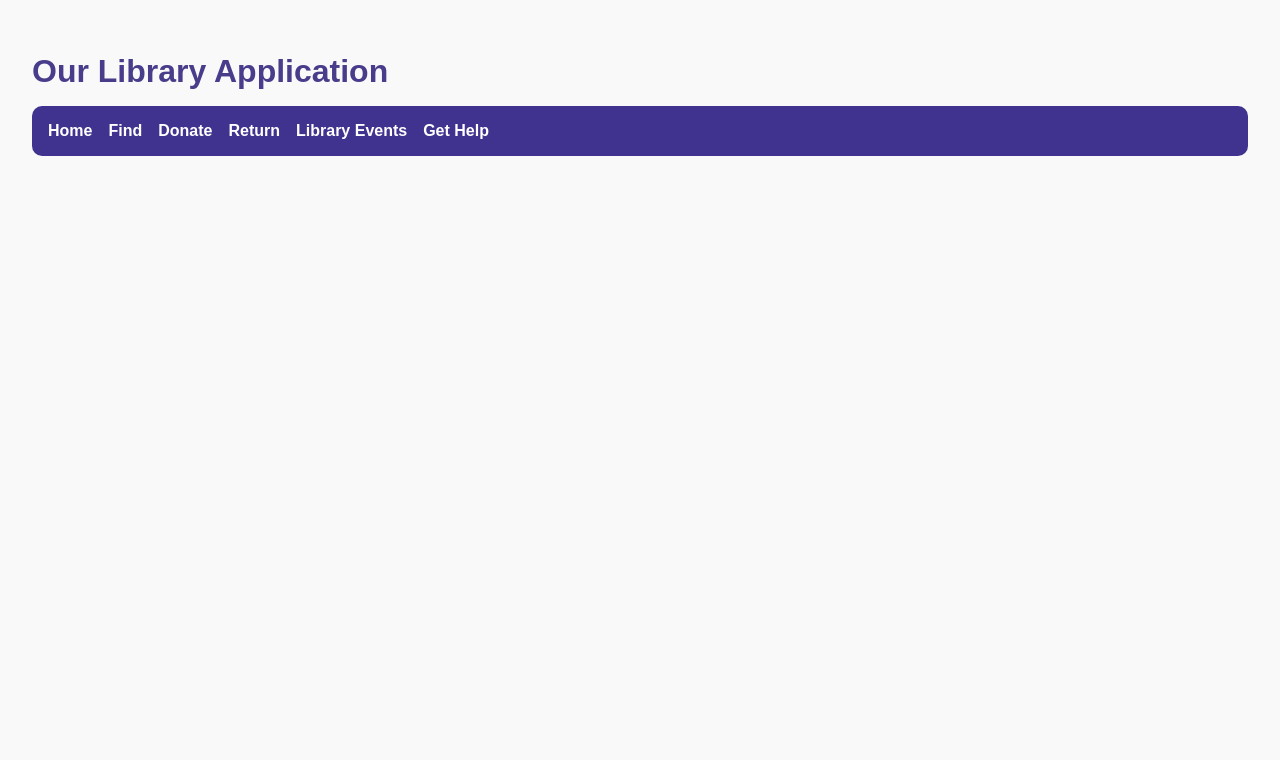
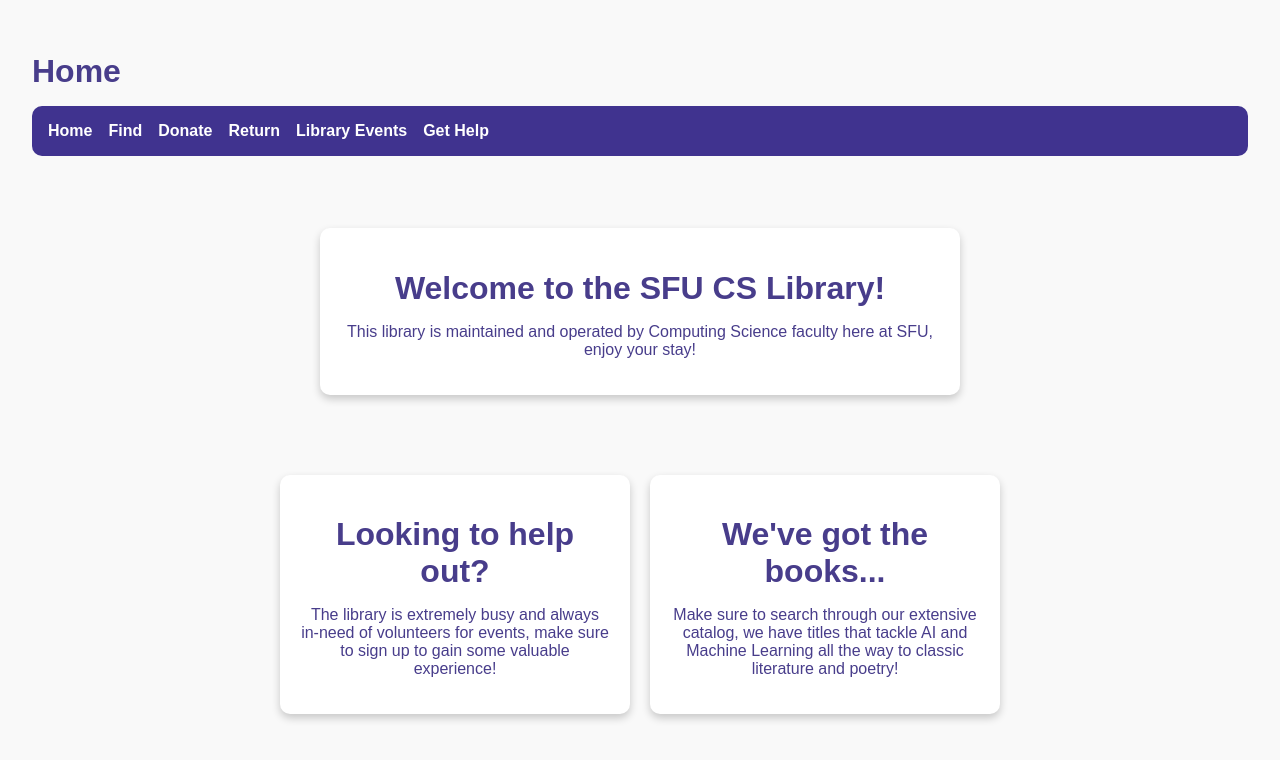
Before and after one commit to ComradeAdash/CMPT_354_project, a Flask app: page /home in a window 1280 px wide. Shown: the top 760 px of the page. Run offline with Flask 3, Linux system fonts and the light colour scheme.

Commit message:
updated styling, added volunteer button for events

```diff
--- a/modules/routes.py
+++ b/modules/routes.py
@@ -259,6 +259,11 @@
 
         return redirect(url_for(f'find_event', message='You Have Succesfully Registered for the event!{}'))
 
+    # query logic for registering for an event
+    @app.route('/volunteer', methods=['GET', 'POST'])
+    def volunteer_event():
+        pass
+
     # query logic for librarian help, getting help requests etc.
     @app.route('/help', methods=['GET', 'POST'])
     def ask_librarian():
--- a/static/style.css
+++ b/static/style.css
@@ -159,3 +159,19 @@
     max-width: 800px;
     margin: auto;
 }
+
+.main-container {
+    padding:5%;
+    display: flex;
+    justify-content: center;
+    gap: 20px;
+}
+
+.container{
+    background: white;
+    padding: 20px;
+    border-radius: 10px;
+    width: 600px;
+    box-shadow: 0 4px 8px rgba(0, 0, 0, 0.2);
+    text-align: center;
+}
--- a/templates/index.html
+++ b/templates/index.html
@@ -1,8 +1,24 @@
 {% extends 'base.html' %}
 
 {% block head %}
-    <h1>Our Library Application</h1>
+    <h1>Home</h1>
 {% endblock %}
 
 {% block body %}
+    <div class="main-container">
+        <div class="container">
+            <h1>Welcome to the SFU CS Library!</h1>
+            <p>This library is maintained and operated by Computing Science faculty here at SFU, enjoy your stay!</p>
+        </div>
+    </div>
+    <div class="main-container">
+        <div class="container">
+            <h1>Looking to help out?</h1>
+            <p>The library is extremely busy and always in-need of volunteers for events, make sure to sign up to gain some valuable experience!</p>
+        </div>
+        <div class="container">
+            <h1>We've got the books...</h1>
+            <p>Make sure to search through our extensive catalog, we have titles that tackle AI and Machine Learning all the way to classic literature and poetry!</p>
+        </div>
+    </div>
 {% endblock %}
```
Also changed, not shown: templates/findEvent.html (+17 -5 lines).
